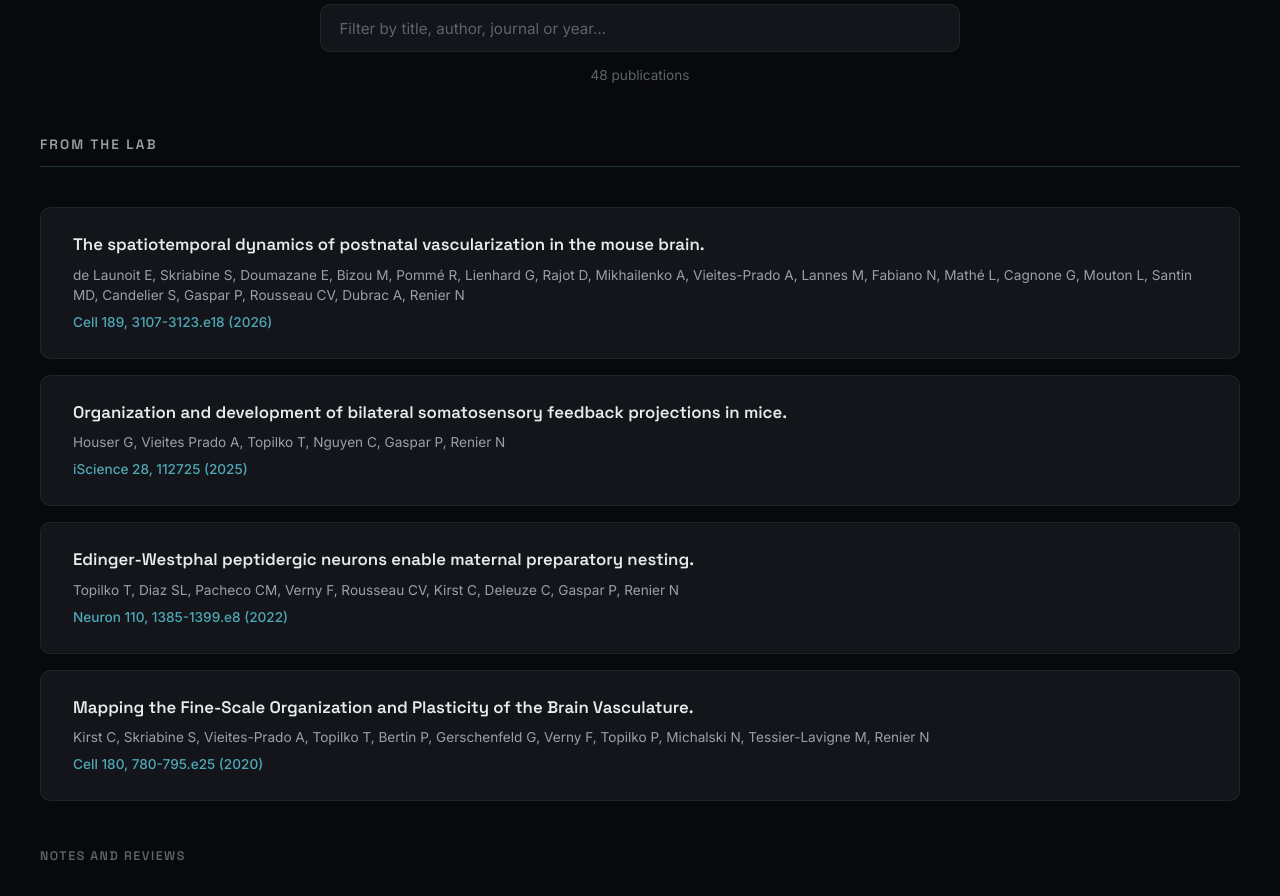
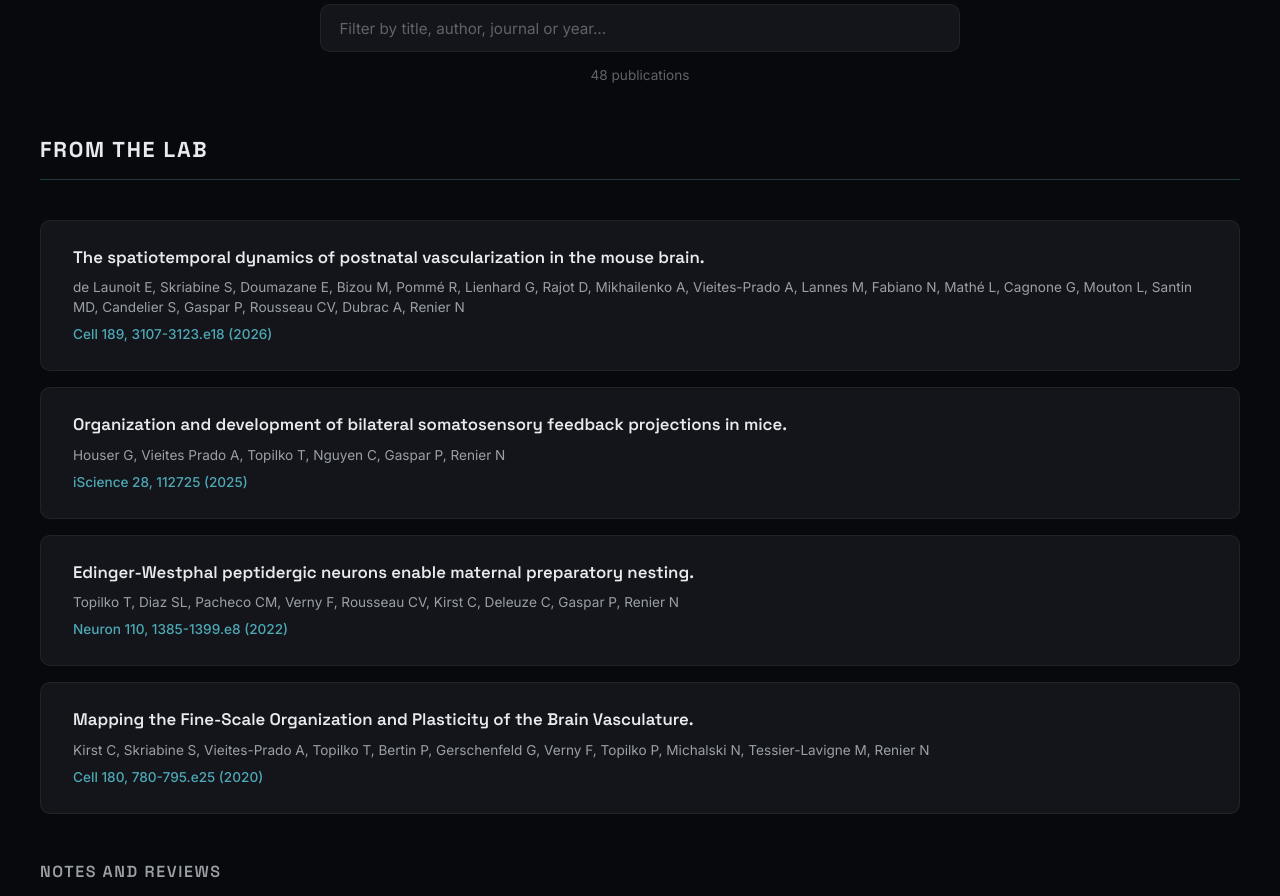
Before and after one commit to nicolasrenier/renier-lab, a plain HTML site: page site/publications.html in a window 1280 px wide. Shown: the part 507-1403 px from the top of the page. Drawn offline with Linux system fonts and the light colour scheme.

Commit message:
Give the publication section headings more weight
"From the Lab" and "Collaborations" were set at 0.85rem in muted grey —
smaller and dimmer than the paper titles beneath them, so they read as
captions rather than as divisions of the page.

- Section headings: 0.85rem -> 1.35rem, weight 700, full-strength text
  colour, slightly tighter tracking
- "Notes and Reviews" subsection: 0.78rem -> 1rem, lifted from muted to
  secondary, so it sits between the two levels
- Year headings inside Collaborations: 1.5rem -> 1.25rem. They were
  larger than the sections that contain them, which inverted the
  hierarchy; they still stand out by being in the accent colour.

Order of weight is now section > year > paper title. Checked at 400px:
no overflow from the wider tracking.

Co-Authored-By: Claude Opus 5 <noreply@anthropic.com>
Claude-Session: https://claude.ai/code/session_01FMHCKh49oPqygvEmUqFGib

```diff
--- a/site/css/style.css
+++ b/site/css/style.css
@@ -453,12 +453,12 @@ h3 { font-size: clamp(1.2rem, 2.5vw, 1.5rem); }
 
 .pub-section-title {
   font-family: var(--font-heading);
-  font-size: 0.85rem;
-  font-weight: 600;
-  letter-spacing: 0.15em;
+  font-size: 1.35rem;
+  font-weight: 700;
+  letter-spacing: 0.08em;
   text-transform: uppercase;
-  color: var(--text-secondary);
-  padding-bottom: 0.85rem;
+  color: var(--text-primary);
+  padding-bottom: 1rem;
   margin-bottom: 2.5rem;
   border-bottom: 1px solid var(--border-accent);
 }
@@ -473,12 +473,12 @@ h3 { font-size: clamp(1.2rem, 2.5vw, 1.5rem); }
 
 .pub-subsection-title {
   font-family: var(--font-heading);
-  font-size: 0.78rem;
+  font-size: 1rem;
   font-weight: 600;
-  letter-spacing: 0.12em;
+  letter-spacing: 0.1em;
   text-transform: uppercase;
-  color: var(--text-muted);
-  margin-bottom: 2rem;
+  color: var(--text-secondary);
+  margin-bottom: 1.75rem;
 }
 
 .pub-year-group {
@@ -487,7 +487,7 @@ h3 { font-size: clamp(1.2rem, 2.5vw, 1.5rem); }
 
 .pub-year {
   font-family: var(--font-heading);
-  font-size: 1.5rem;
+  font-size: 1.25rem;
   font-weight: 700;
   color: var(--accent);
   margin-bottom: 1rem;
```
